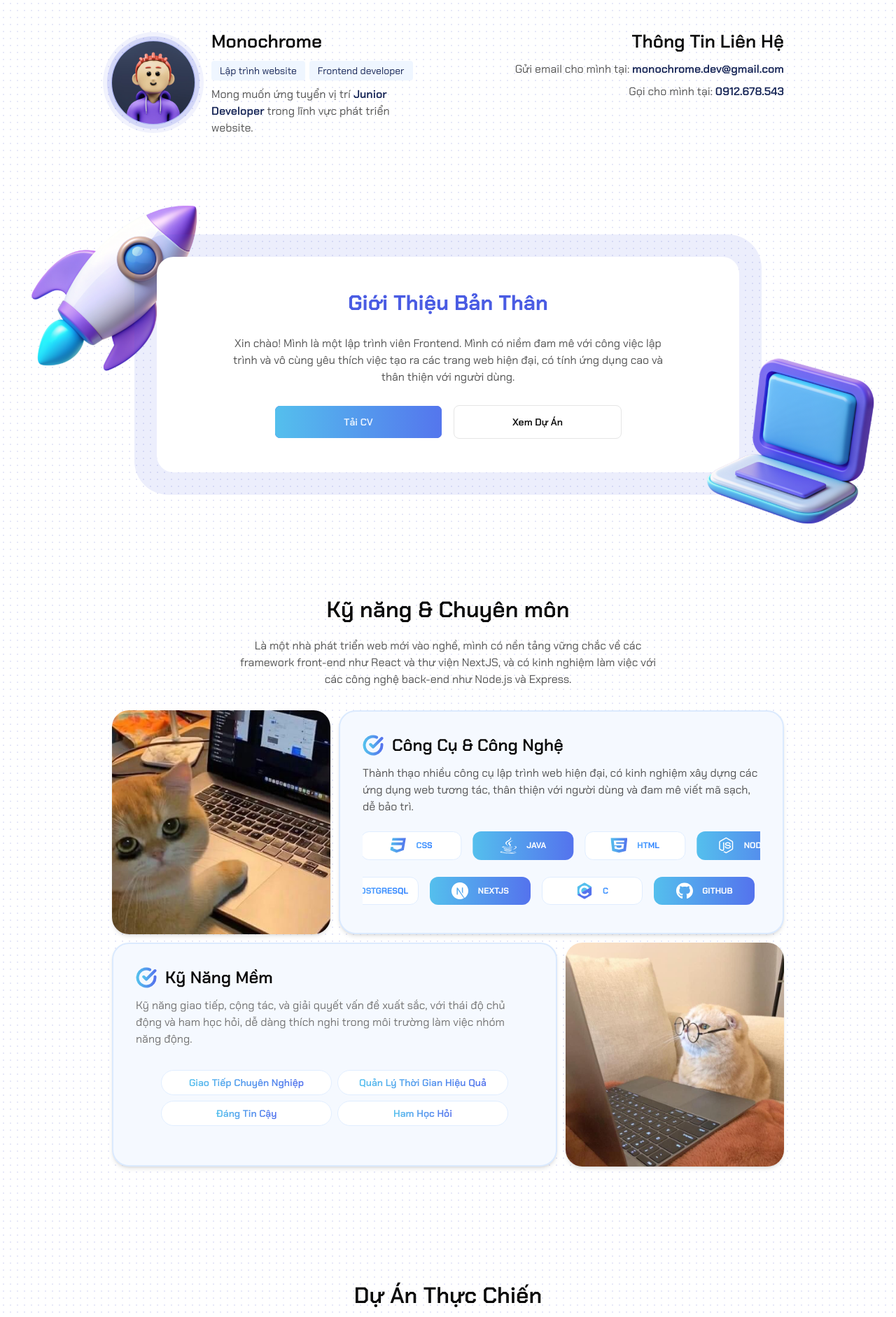
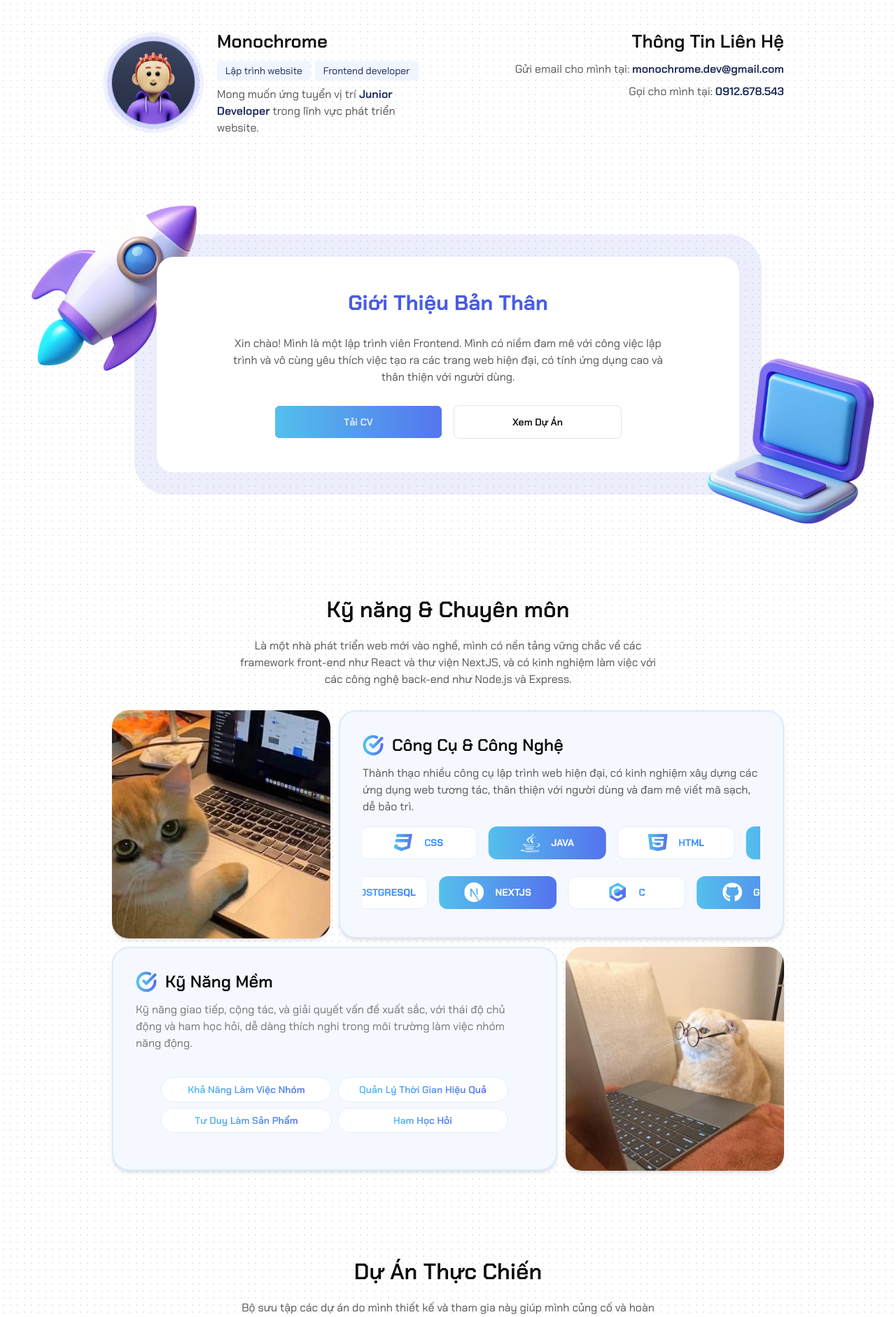
Before and after one commit to monochrome-devcore/portfolio, a React (Vite) app: page / in a window 1280 px wide. Shown: the top 1882 px of the page at 70% size. Built offline with nearby package versions, Linux system fonts and the light colour scheme.

Commit message:
summary bug fix

```diff
--- a/src/components/shared/AboutMe.tsx
+++ b/src/components/shared/AboutMe.tsx
@@ -72,7 +72,10 @@ const AboutMe = () => {
             <Button
               asChild
               size={"xl"}
-              className={cn("p-3 w-60 max-w-[80%] btn-gradient")}
+              className={cn(
+                "p-3 w-[240px] max-w-[80%] rounded-[8px] btn-gradient",
+                "max-md:text-[14px]",
+              )}
             >
               <a
                 href="../../assets/CV_Resume.pdf"
@@ -89,7 +92,10 @@ const AboutMe = () => {
               asChild
               variant={"outline"}
               size={"xl"}
-              className={cn("p-3 w-60 max-w-[80%] shadow-none")}
+              className={cn(
+                "p-3 w-[240px] max-w-[80%] rounded-[8px] shadow-none",
+                "max-md:text-[14px]",
+              )}
             >
               <a
                 href="#ProjectContainer"
--- a/src/components/shared/Header.tsx
+++ b/src/components/shared/Header.tsx
@@ -16,7 +16,7 @@ const Header = () => {
       >
         <div
           className={cn(
-            "flex items-center flex-1 gap-6",
+            "flex items-center flex-1 gap-8",
             "max-xl:flex-col max-xl:items-center",
           )}
         >
--- a/src/components/shared/Project.tsx
+++ b/src/components/shared/Project.tsx
@@ -14,7 +14,10 @@ const Project = () => {
   return (
     <section
       id="ProjectContainer"
-      className={cn("mb-30 pt-10 mt-20", "max-xl:my-20")}
+      className={cn(
+        "mb-30 pt-10 mt-20",
+        "max-xl:mt-10 max-xl:pt-10 max-xl:mb-20",
+      )}
     >
       <div className={cn("container flex flex-col gap-8 mx-auto")}>
         {/* Header */}
@@ -70,7 +73,7 @@ const Project = () => {
                     <div className={cn("flex flex-1 flex-col gap-1")}>
                       <h3
                         className={cn(
-                          "text-lg font-semibold capitalize text-blue-950 line-clamp-1",
+                          "text-xl font-semibold capitalize text-blue-950 line-clamp-1",
                         )}
                       >
                         {project.title}
--- a/src/components/shared/Skill.tsx
+++ b/src/components/shared/Skill.tsx
@@ -13,7 +13,7 @@ import { Marquee } from "@/components/ui/marquee";
 
 const Skill = () => {
   return (
-    <section className={cn("block my-30")}>
+    <section className={cn("block mt-20")}>
       <div
         className={cn("container flex flex-col gap-8 mx-auto my-0 py-0 px-8")}
       >
@@ -35,7 +35,7 @@ const Skill = () => {
 
         <div
           className={cn(
-            "grid grid-cols-[repeat(3,minmax(100px,1fr))] grid-rows-[repeat(2,320px)] gap-3",
+            "grid grid-cols-[repeat(3,minmax(100px,1fr))] grid-rows-[repeat(2,minmax(320px,auto))] gap-3",
             "max-md:grid-cols-[repeat(1,minmax(200px,1fr))] max-md:grid-rows-[repeat(4,minmax(280px,auto))]",
           )}
         >
@@ -43,7 +43,7 @@ const Skill = () => {
           <div
             className={cn(
               "overflow-hidden rounded-[24px] bg-[url(@/assets/cat1.jpeg)] bg-center bg-no-repeat bg-cover p-8 shadow-md",
-              "max-md:p-4 max-md:col-span-1 max-md:row-span-1",
+              "max-md:p-4 max-md:col-span-1 max-md:row-span-1 max-md:order-first",
             )}
           ></div>
 
@@ -51,7 +51,7 @@ const Skill = () => {
           <div
             className={cn(
               "flex flex-col justify-between col-span-2 overflow-hidden border-2 border-blue-100 rounded-[24px] bg-[hsl(213,100%,98%)] p-8 shadow-md",
-              "max-md:p-4 max-md:col-span-1 max-md:row-span-1",
+              "max-md:p-4 max-md:col-span-1 max-md:row-span-1 max-md:order-2",
             )}
           >
             <div className={cn("")}>
@@ -82,7 +82,7 @@ const Skill = () => {
                       return (
                         <div
                           className={cn(
-                            "flex items-center justify-center gap-[1.14em] rounded-[12px] py-[0.6em] px-0 w-[12em] font-bold text-xs uppercase",
+                            "flex items-center justify-center gap-[1.14em] rounded-[12px] py-[0.6em] px-0 w-[12em] font-bold text-sm uppercase",
                             isEven
                               ? "skill-gradient"
                               : "bg-white border border-[hsl(215,100%,94%)]",
@@ -123,7 +123,7 @@ const Skill = () => {
                       return (
                         <div
                           className={cn(
-                            "flex items-center justify-center gap-[1.14em] rounded-[12px] py-[0.6em] px-0 w-[12em] font-bold text-xs uppercase",
+                            "flex items-center justify-center gap-[1.14em] rounded-[12px] py-[0.6em] px-0 w-[12em] font-bold text-sm uppercase",
                             isEven
                               ? "skill-gradient"
                               : "bg-white border border-[hsl(215,100%,94%)]",
@@ -157,7 +157,7 @@ const Skill = () => {
           <div
             className={cn(
               "flex flex-col justify-between col-span-2 overflow-hidden border-2 border-blue-100 rounded-[24px] bg-[hsl(213,100%,98%)] p-8 shadow-md",
-              "max-md:p-4 max-md:col-span-1 max-md:row-span-1",
+              "max-md:p-4 max-md:col-span-1 max-md:row-span-1 max-md:order-last",
             )}
           >
             <div className={cn("")}>
@@ -180,22 +180,22 @@ const Skill = () => {
 
             <div
               className={cn(
-                "relative flex flex-wrap content-center justify-center flex-1 gap-2 mt-2",
+                "relative flex flex-wrap content-center justify-center flex-1 gap-2 mt-4",
               )}
             >
               <div
                 className={cn(
-                  "w-61 h-9 border border-[hsl(215,100%,94%)] rounded-[24px] bg-white flex items-center justify-center text-sm font-semibold capitalize",
+                  "w-[244px] h-[36px] border border-[hsl(215,100%,94%)] rounded-[24px] bg-white flex items-center justify-center text-sm font-semibold capitalize",
                   "absolute top-[20%] left-[5%] -rotate-2",
                   "max-2xl:static max-2xl:rotate-none",
                 )}
               >
-                <p className={cn("text-gradient")}>Giao tiếp chuyên nghiệp</p>
+                <p className={cn("text-gradient")}>Khả năng làm việc nhóm</p>
               </div>
 
               <div
                 className={cn(
-                  "w-61 h-9 border border-[hsl(215,100%,94%)] rounded-[24px] bg-white flex items-center justify-center text-sm font-semibold capitalize",
+                  "w-[244px] h-[36px] border border-[hsl(215,100%,94%)] rounded-[24px] bg-white flex items-center justify-center text-sm font-semibold capitalize",
                   "absolute bottom-[5%] left-[10%] rotate-2",
                   "max-2xl:static max-2xl:rotate-none",
                 )}
@@ -207,17 +207,17 @@ const Skill = () => {
 
               <div
                 className={cn(
-                  "w-61 h-9 border border-[hsl(215,100%,94%)] rounded-[24px] bg-white flex items-center justify-center text-sm font-semibold capitalize",
+                  "w-[244px] h-[36px] border border-[hsl(215,100%,94%)] rounded-[24px] bg-white flex items-center justify-center text-sm font-semibold capitalize",
                   "absolute top-[20%] right-[5%] -rotate-2",
                   "max-2xl:static max-2xl:rotate-none",
                 )}
               >
-                <p className={cn("text-gradient")}>Đáng tin cậy</p>
+                <p className={cn("text-gradient")}>Tư duy làm sản phẩm</p>
               </div>
 
               <div
                 className={cn(
-                  "w-61 h-9 border border-[hsl(215,100%,94%)] rounded-[24px] bg-white flex items-center justify-center text-sm font-semibold capitalize",
+                  "w-[244px] h-[36px] border border-[hsl(215,100%,94%)] rounded-[24px] bg-white flex items-center justify-center text-sm font-semibold capitalize",
                   "absolute bottom-[5%] right-0 rotate-2",
                   "max-2xl:static max-2xl:rotate-none",
                 )}
@@ -265,7 +265,7 @@ const Skill = () => {
             className={cn(
               "overflow-hidden rounded-[24px] bg-[url(@/assets/cat3.jpeg)] bg-center bg-no-repeat bg-cover p-8 shadow-md",
               "hover:bg-[url(@/assets/cat2.jpeg)]",
-              "max-md:p-4 max-md:col-span-1 max-md:row-span-1",
+              "max-md:p-4 max-md:col-span-1 max-md:row-span-1 max-md:order-3",
             )}
           ></div>
         </div>
```
